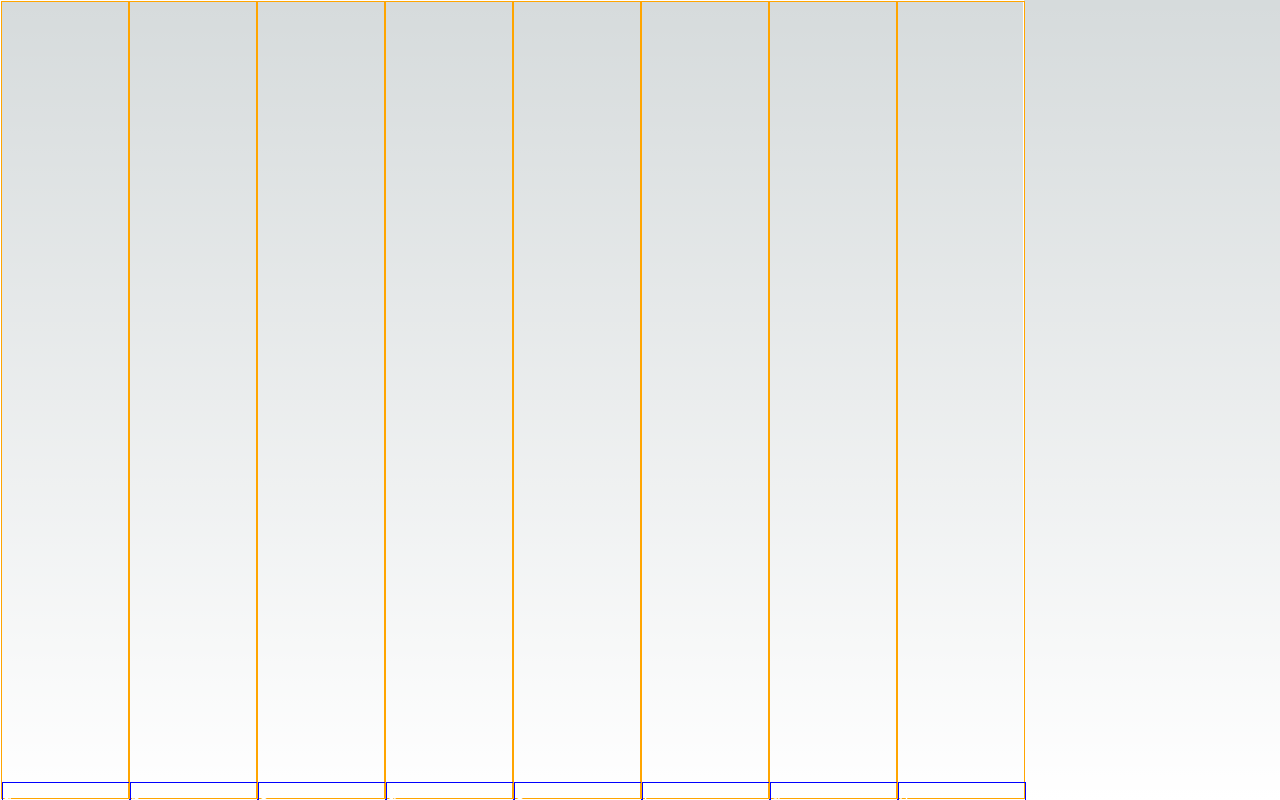
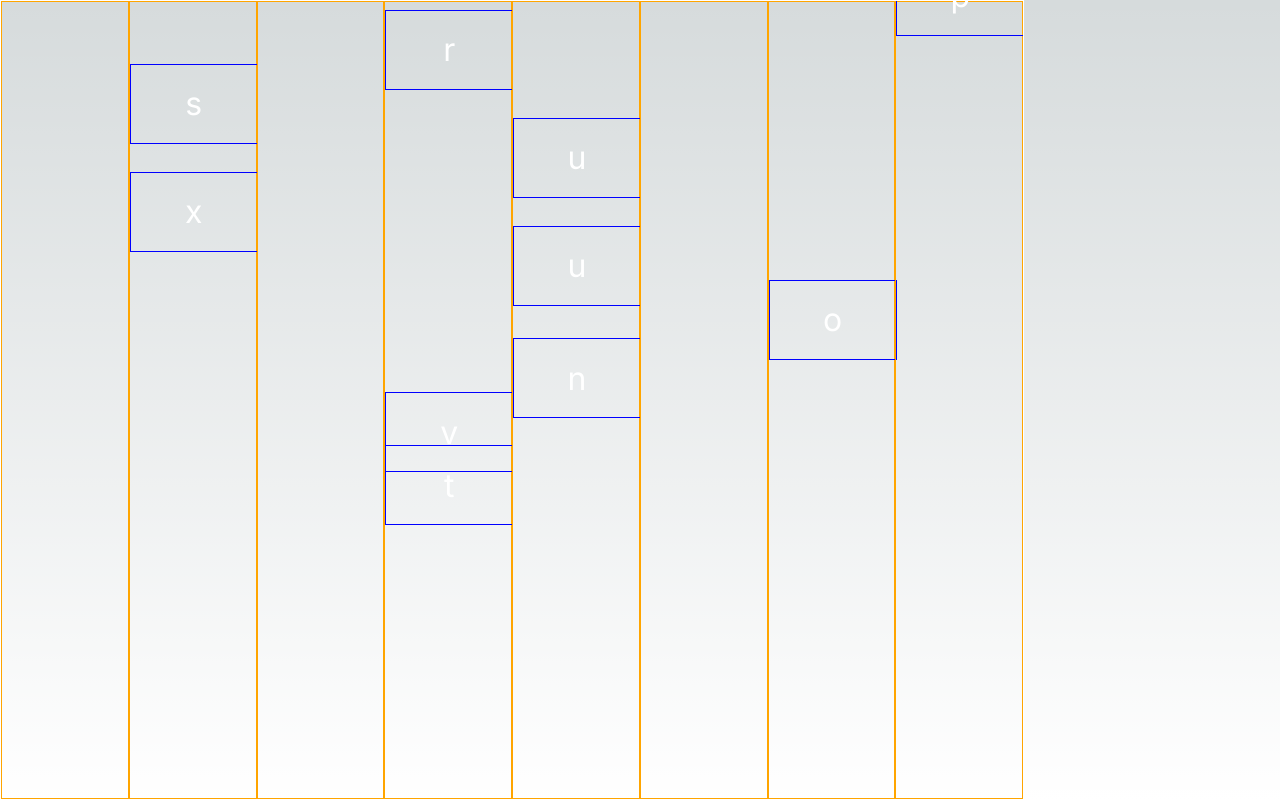
Before and after one commit to Menfiss/TenFingers, a Next.js app: page / in a window 1280 px wide. Built offline with nearby package versions, Linux system fonts and the light colour scheme.

Commit message:
FallingLettersGoodProgreessss

```diff
--- a/src/app/page.tsx
+++ b/src/app/page.tsx
@@ -4,7 +4,7 @@ import TypingText from "../components/Minigames/TypingText/TypingText";
 export default function Home() {
   return (
    <>
-    {/* <TypingText text="array array array array array array array array array array array array array array array array array array array array array array array array array array array array array array array array array array array array array array array array array"></TypingText> */}
+    {/* <TypingText text="zivot isnt okay"></TypingText> */}
     <FallingMinigame />
    </>
   );
--- a/src/components/Minigames/FallingMinigame/FallingMinigame.module.css
+++ b/src/components/Minigames/FallingMinigame/FallingMinigame.module.css
@@ -4,4 +4,5 @@
     width: 80vw;
     border: 1px solid white;
     object-fit: contain;
+    overflow: hidden;
 }
--- a/src/components/Minigames/FallingMinigame/FallingMinigame.tsx
+++ b/src/components/Minigames/FallingMinigame/FallingMinigame.tsx
@@ -1,31 +1,120 @@
 "use client";
-import { useEffect, useState } from "react";
+import { useEffect, useState, useRef } from "react";
 import Column from "./minigame_components/Column/Column";
 import style from "./FallingMinigame.module.css";
 
-export interface Tile {
+export interface ITile {
     char: string;
     coll: number;
     pos: number;
 }
 const FallingMinigame = () => {
-    const [tiles, setTiles] = useState<Tile[]>([{char: "a", coll: 1, pos:-10}, {char: "b", coll: 2, pos:-10}, {char: "c", coll: 3, pos:-10}, {char: "d", coll: 4, pos:-10}, {char: "e", coll: 5, pos:-10}, {char: "f", coll: 6, pos:-10}, {char: "g", coll: 7, pos:-10}, {char: "h", coll: 8, pos:-10}]);
-    const [speed, setSpeed] = useState<number>(100);
+    const [tiles, setTiles] = useState<ITile[]>([]);
+    const tilesRef = useRef(tiles);
+    const [speed, setSpeed] = useState<number>(1.5);
+    const [distance, setDistance] = useState<number>(1);
+    const [spawnRate, setSpawnRate] = useState<number>(750);
+    const [currentLetter, setCurrentLetter] = useState<string>("");
+    const requestRef = useRef<number>();
 
+    // figures out the collumn number based on the key pressed
+    const getCollNum = (key:string) => {
+
+        switch (key) {
+            case "a": case "q": case "y":
+                return 1;
+            case "s": case "w": case "x":
+                return 2;
+            case "d": case "e": case "c":
+                return 3;
+            case "f": case "r": case "v": case "t": case "g": case "b":
+                return 4;
+            case "h": case "n": case "u": case "j": case "m": case "z":
+                return 5;
+            case "k": case "i":
+                return 6;
+            case "l": case "o":
+                return 7;
+            case "p":
+                return 8;
+            default:
+                return 0;
+        }
+    }
+
+    //sets the tilesRef to the current tiles
     useEffect(() => {
+        tilesRef.current = tiles;
+      }, [tiles]);
+
+    //updates the position of the tiles
+      useEffect(() => {
+        const updateTiles = () => {
+          setTiles((prevTiles) => {
+            const newTiles = [...prevTiles];
+            newTiles.map((tile, index) => {
+                tile.pos += (speed * 0.1);
+                if (tile.pos >= 100) {
+                    newTiles.splice(index, 1);
+                }
+            });
+            return newTiles;
+          });
+          requestRef.current = requestAnimationFrame(updateTiles);
+        };
+
+        requestRef.current = requestAnimationFrame(updateTiles);
+        return () => cancelAnimationFrame(requestRef.current!);
+      }, [speed]);
+
+    //increases the speed every 10 seconds
+    useEffect(() => {
+        console.log(speed);
+        const speedInterval = setInterval(() => {
+          setSpeed((prevSpeed) => prevSpeed + 0.1);
+        }, 10000); // Increase speed every 10 seconds
+
+        return () => clearInterval(speedInterval);
+      }, []);
+
+    //spawns a new tile every spawnRate ms
+    useEffect(() => {
+
         const interval = setInterval(() => {
+            let rand = Math.floor(Math.random() * 8) + 1;
+            let randChar = String.fromCharCode(Math.floor(Math.random() * 26) + 97);
+
             setTiles(prevTiles => {
                 const newTiles = [...prevTiles];
-                newTiles.map((tile) => {
-                    tile.pos += 10;
-                });
+                newTiles.push({char: randChar, coll: getCollNum(randChar), pos: -10});
                 return newTiles;
             });
+        }, spawnRate);
+        return () => clearInterval(interval);
 
-        }, speed);
-        return () => clearInterval(interval);
-    }, []);
+    },[]);
 
+    //handles the keydown event
+    useEffect(() => {
+        const handleKeyDown = (event: KeyboardEvent) => {
+            tilesRef.current.forEach((tile, index) => {
+              if (tile.char === event.key) {
+                setTiles(prevTiles => {
+                  const newTiles = [...prevTiles];
+                  newTiles.splice(index, 1);
+                  return newTiles;
+                });
+              }
+            });
+          };
+
+        window.addEventListener('keydown', handleKeyDown);
+
+
+        return () => {
+            window.removeEventListener('keydown', handleKeyDown);
+          };
+      },[]);
 
     return (
         <div className={style.box}>
@@ -41,12 +130,11 @@ const FallingMinigame = () => {
     );
 }
 
-//every coll has its own use state for tiles
-//make tile comnponent
-//find a way to make the tiles fall smoother maybe: requestAnimationFrame
-//handle keypresses
-// music and sound effects
+
 // add a score
 // pre do the level with music
+// stop when out of focus
+// game ending
+// when there are two same tiles there is a bug where two tiles are removed (maybe fixed)
 
 export default FallingMinigame;
--- a/src/components/Minigames/FallingMinigame/minigame_components/Column/Column.tsx
+++ b/src/components/Minigames/FallingMinigame/minigame_components/Column/Column.tsx
@@ -1,27 +1,19 @@
 
 import style from "./Column.module.css";
-import { Tile } from "../../FallingMinigame";
+import { ITile } from "../../FallingMinigame";
+import Tile from "../Tile/Tile";
 
 interface props{
-    tiles: Tile[];
+    tiles: ITile[];
     index: number;
 }
 const Column = (props:props) => {
-    let stylee: React.CSSProperties ={
-        position: "relative",
-        top: "-10vh",
-        width: "10vw",
-        height: "10vh",
-        border: "1px solid blue",
-        color: "white",
-    };
+
     return (
-        <div className={style.coll}>
+        <div className={style.coll} >
             {props.tiles.map((tile, index) => {
                 if (tile.coll === props.index) {
-                    stylee.top = tile.pos;
-                    console.log(stylee.top);
-                    return <div key={index} style={stylee}>{tile.char}</div>;
+                    return <Tile key={index} pos={tile.pos} char={tile.char} />;
                 }
             })}
         </div>
--- /dev/null
+++ b/src/components/Minigames/FallingMinigame/minigame_components/Tile/Tile.tsx
@@ -0,0 +1,27 @@
+
+
+interface props{
+    pos: number;
+    char: string;
+}
+const Tile = (props:props) => {
+    let tileStyle: React.CSSProperties ={
+        position: 'absolute',
+        top: `${props.pos}vh`,
+        width: '10vw',
+        height: '10vh',
+        color: 'white',
+        display: 'flex',
+        alignItems: 'center',
+        justifyContent: 'center',
+        fontSize: '2em',
+        border: '1px solid blue',
+    };
+
+
+    return(
+        <div style={tileStyle}>{props.char}</div>
+    );
+}
+
+export default Tile;
```
